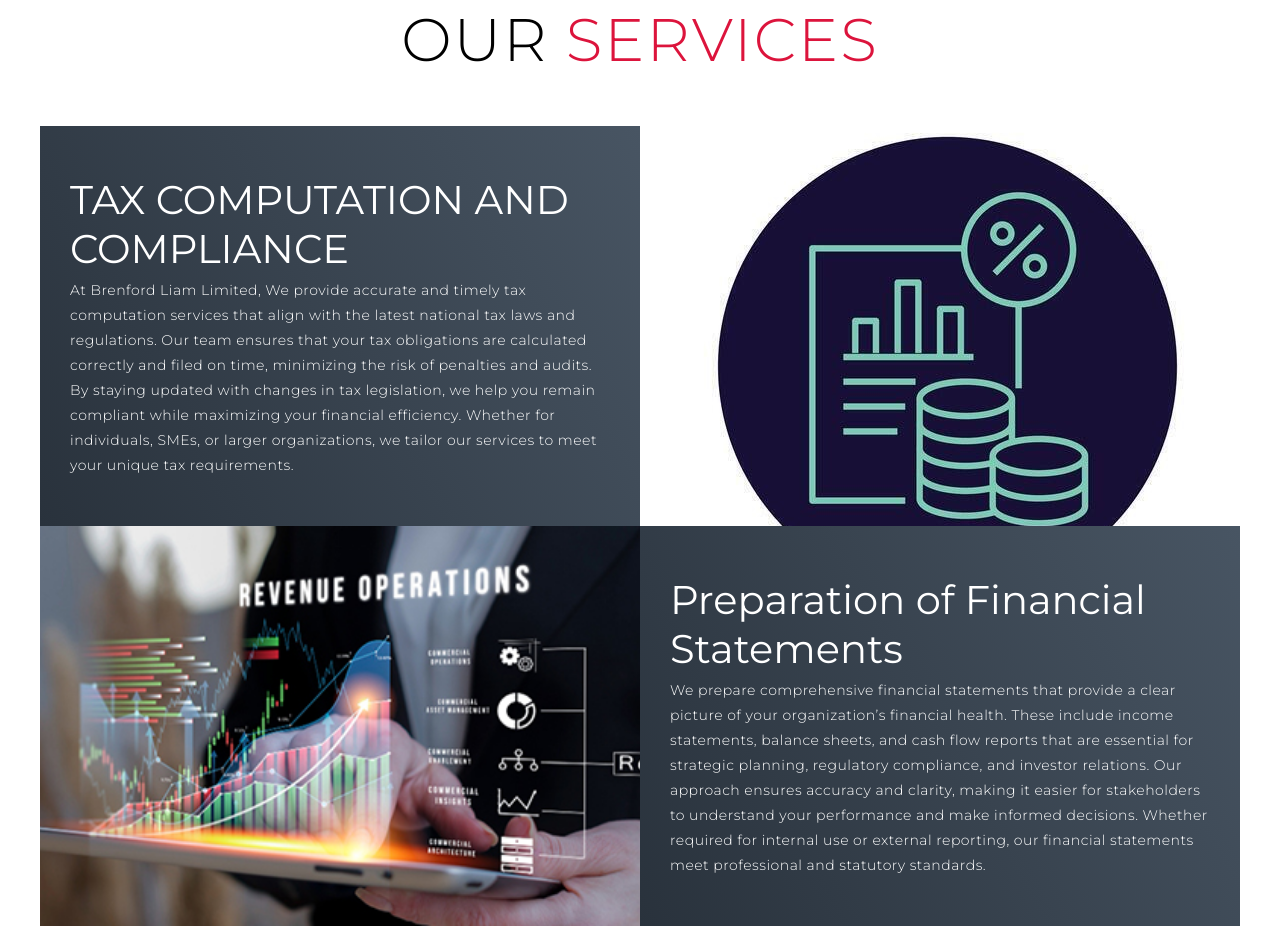
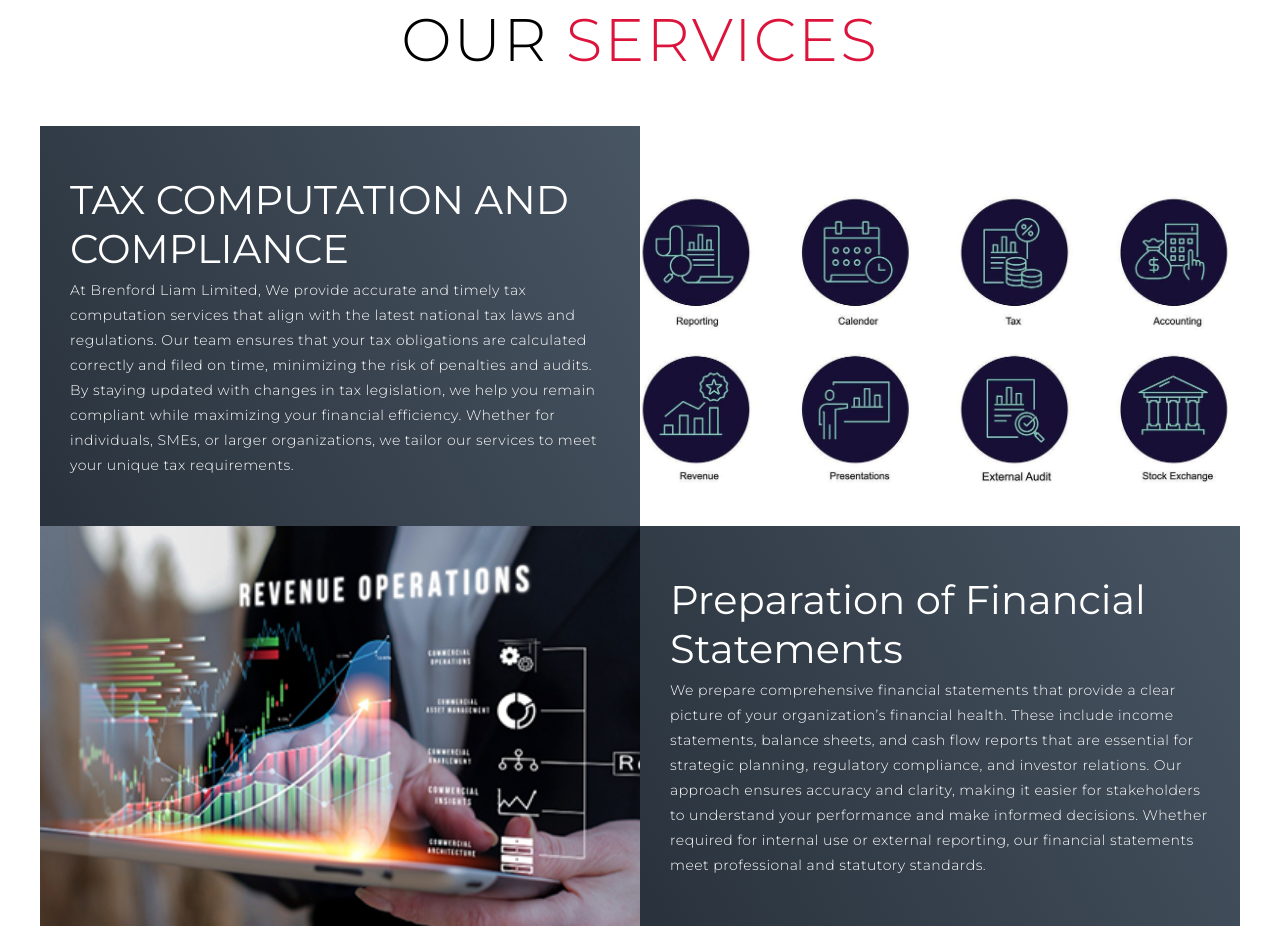
Before and after one commit to Deodatussambo/brenfordliam, a plain HTML site: page index.html in a window 1280 px wide. Shown: the part 1697-2623 px from the top of the page. Drawn offline with nearby package versions, Linux system fonts and the light colour scheme.

Commit message:
Update index.html

```diff
--- a/index.html
+++ b/index.html
@@ -116,7 +116,7 @@
                meet your unique tax requirements.</p>
           </div>
           <div class="project-img">
-            <img src="./img/tsogolo_pics/compliancee.jpg" alt="img">
+            <img src="./img/tsogolo_pics/compliance.jpg" alt="img">
           </div>
         </div>
         <div class="project-item">
```
